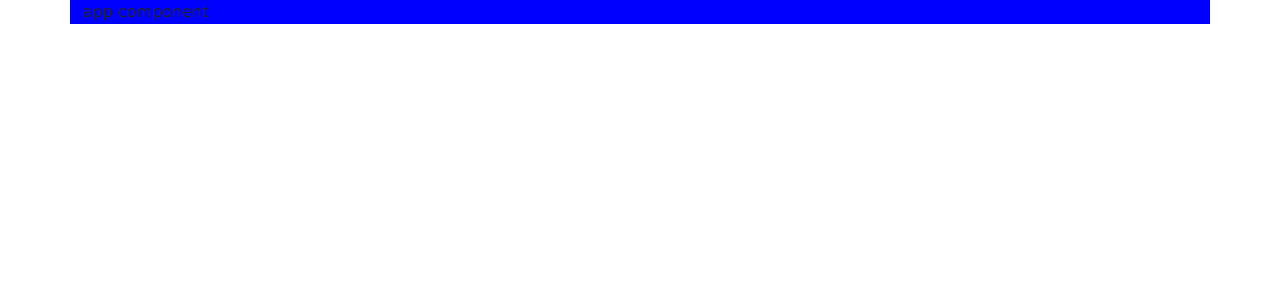
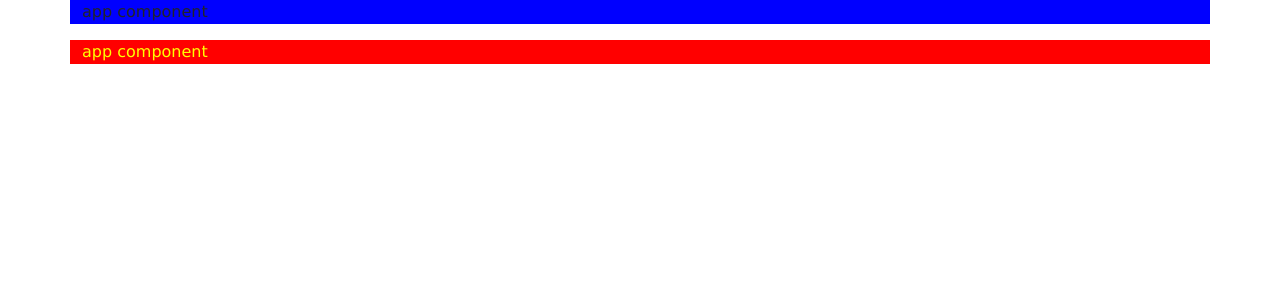
Before and after one commit to trieuquang204/learning-angular, an Angular app: page / in a window 1280 px wide. Shown: the top 300 px of the page. Built offline with nearby package versions, Linux system fonts and the light colour scheme.

Commit message:
Custom style and attribute with Renderer2

```diff
--- /dev/null
+++ b/src/app/CustomDirective/highlight.directive.ts
@@ -0,0 +1,17 @@
+import { Directive, ElementRef, Renderer2, OnInit } from '@angular/core';
+
+@Directive({
+  selector: '[appHighlight]'
+})
+export class HighlightDirective implements OnInit  {
+
+  constructor(
+    private element: ElementRef, private renderer: Renderer2
+  ) { }
+
+  ngOnInit() {
+    this.renderer.setStyle(this.element.nativeElement, 'backgroundColor', 'red')
+    this.renderer.addClass(this.element.nativeElement, 'tenClass')
+    this.renderer.setAttribute(this.element.nativeElement, 'title', 'This is title test')
+  }
+}
--- a/src/app/app.component.css
+++ b/src/app/app.component.css
@@ -8,3 +8,7 @@ button {
   color: white;
   vertical-align: middle;
 }
+
+.tenClass {
+  color: yellow;
+}
--- a/src/app/app.component.html
+++ b/src/app/app.component.html
@@ -3,3 +3,8 @@
 <div class="container setBackground">
   <p>app component</p>
 </div>
+
+
+<div class="container" appHighlight>
+  <p>app component</p>
+</div>
--- a/src/app/app.module.ts
+++ b/src/app/app.module.ts
@@ -8,6 +8,7 @@ import { DemoComponent } from './Demo/demo.component';
 import { CustomListComponent } from './Custom-list/custom-list.component';
 
 import { SetBackgroundDirective } from './CustomDirective/setbackground.directive';
+import { HighlightDirective } from './CustomDirective/highlight.directive';
 
 @NgModule({
   declarations: [
@@ -16,6 +17,7 @@ import { SetBackgroundDirective } from './CustomDirective/setbackground.directiv
     DemoComponent,
     CustomListComponent,
     SetBackgroundDirective,
+    HighlightDirective,
   ],
   imports: [
     BrowserModule,
```
